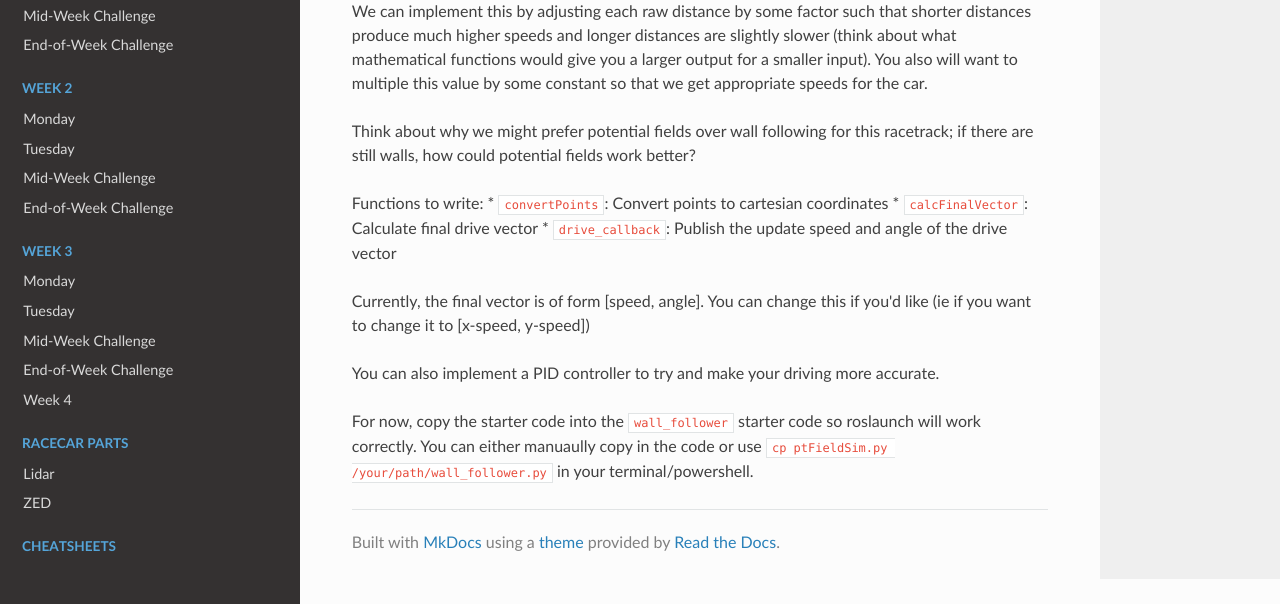
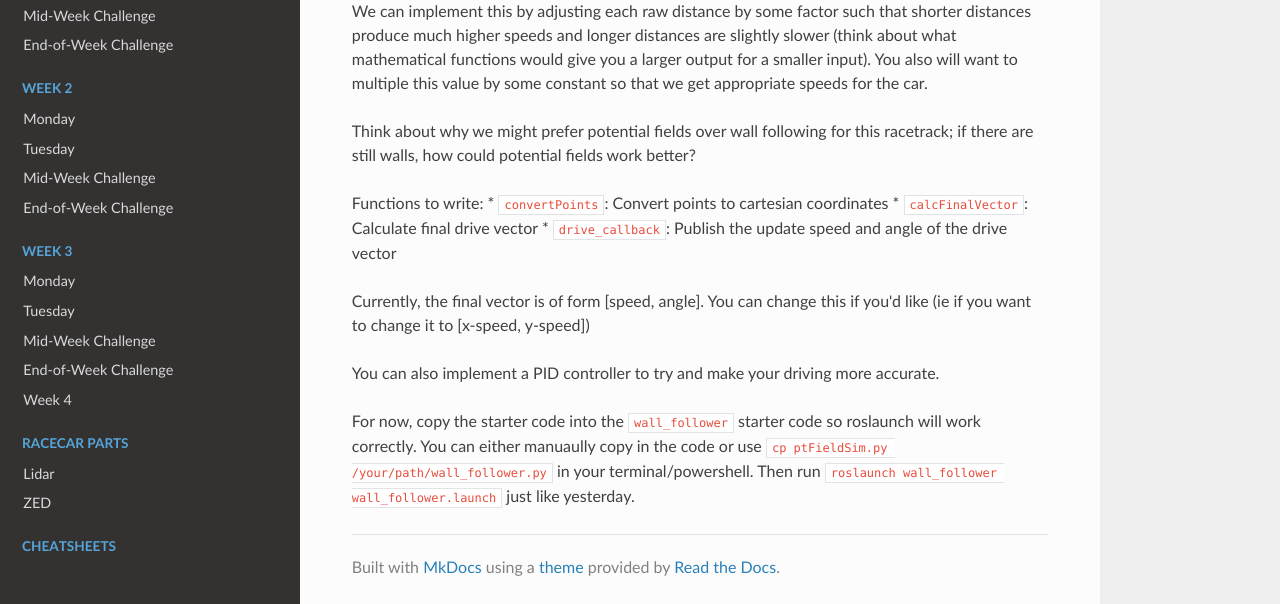
Before and after one commit to ChrisLindland/racecar-website, an MkDocs documentation site: the page built from docs/week1/04_eow/w1EndOfWeek.md, in a window 1280 px wide and 900 px high, scrolled down 1492 px, cut to the strip 296-900 px from the top of the window. Built offline with MkDocs 1.6.1, drawn with Linux system fonts in a browser that asks for light colours; nearby versions of some CDN libraries.

Commit message:
Update w1EndOfWeek.md

```diff
--- a/docs/week1/04_eow/w1EndOfWeek.md
+++ b/docs/week1/04_eow/w1EndOfWeek.md
@@ -34,4 +34,4 @@ Currently, the final vector is of form [speed, angle]. You can change this if yo
 
 You can also implement a PID controller to try and make your driving more accurate.
 
-For now, copy the starter code into the `wall_follower` starter code so roslaunch will work correctly. You can either manuaully copy in the code or use `cp ptFieldSim.py /your/path/wall_follower.py` in your terminal/powershell.
+For now, copy the starter code into the `wall_follower` starter code so roslaunch will work correctly. You can either manuaully copy in the code or use `cp ptFieldSim.py /your/path/wall_follower.py` in your terminal/powershell. Then run `roslaunch wall_follower wall_follower.launch` just like yesterday.
```
